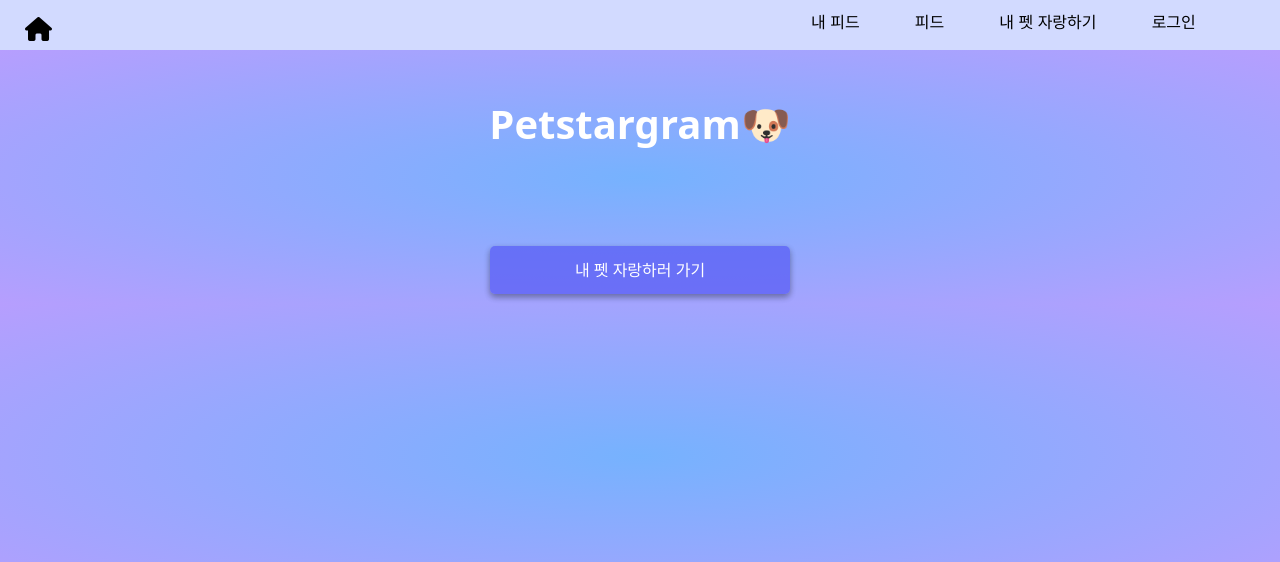
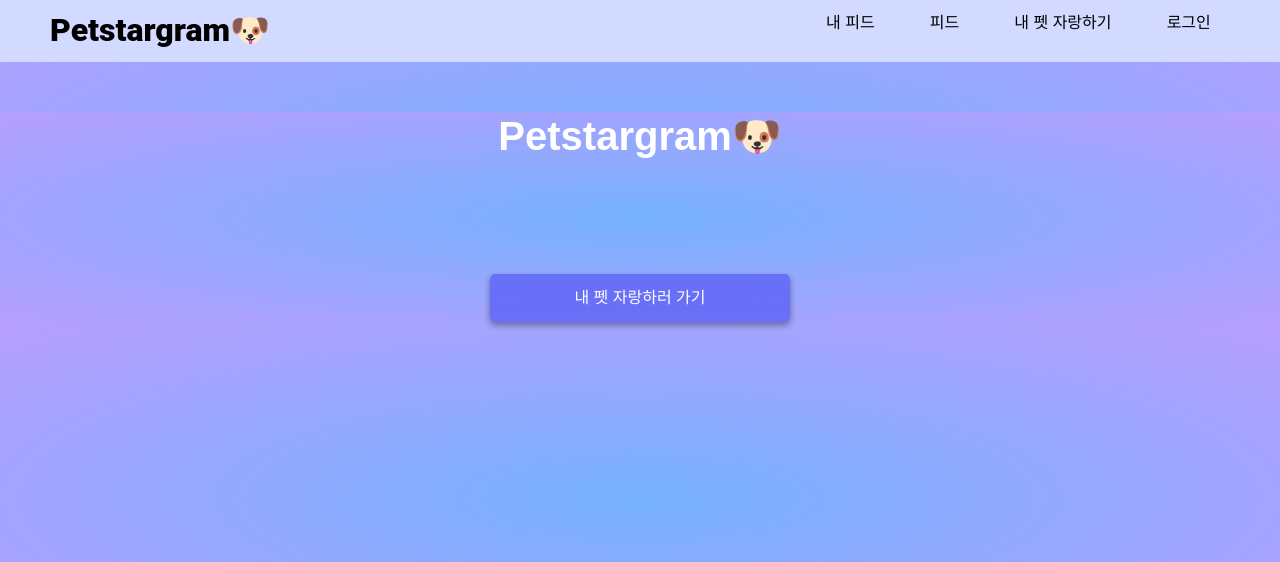
Before and after one commit to junvely/team19-toyproject, a Flask app: page / in a window 1280 px wide. Shown: the top 562 px of the page. Run offline with Flask 3, Linux system fonts and the light colour scheme; data that the repository does not hold is empty; some libraries are stand-ins or nearby versions.

Commit message:
메인페이지 디자인 수정

```diff
--- a/app.py
+++ b/app.py
@@ -172,6 +172,7 @@ def test_post():
       "url": url_receive
    }
    db.postInfos.insert_one(doc)
+   print(doc)
    return jsonify({'result': '저장완료!'})
 
 
--- a/static/css/index.css
+++ b/static/css/index.css
@@ -13,28 +13,6 @@ a {
 
 a:link {
   text-decoration: none;
-  margin-left: 5px;
-  margin-right: 5px;
-}
-
-a:visited {
-  text-decoration: none;
-  margin-left: 5px;
-  margin-right: 5px;
-}
-
-body {
-  display: flex;
-  flex-direction: column;
-  background: radial-gradient(#76b2fe, #b69efe);
-}
-
-main {
-  display: flex;
-  flex-direction: column;
-  justify-content: center;
-  align-items: center;
-  height: 100vh;
 }
 
 ul,
@@ -43,17 +21,17 @@ li {
   list-style: none;
 }
 
+body {
+  background: radial-gradient(#76b2fe, #b69efe);
+  font-family: "Noto Sans KR", sans-serif;
+}
+
 .navbar {
   display: flex;
-  flex-direction: row;
   justify-content: space-between;
   align-items: center;
   background-color: #d2daff;
-  height: 50px;
-  padding-left: 20px;
-  padding-right: 20px;
-  font-family: "Noto Sans KR", sans-serif;
-  font-weight: 400;
+  padding-left: 50px;
 }
 
 .nav-menu {
@@ -91,97 +69,118 @@ i {
 .heading__title {
   font-weight: 600;
   color: white;
+  margin-bottom: 5%;
 }
+
+.title a {
+  font-size: 2rem;
+  line-height: 2rem;
+  font-weight: 900;
+  font-family: "Roboto", sans-serif;
+  transition: all 0.2s;
+}
+
+.title a:hover {
+  color: #5153f5;
+}
+
+/* main */
 
 .main-container {
   background: radial-gradient(#76b2fe, #b69efe);
 }
 
 .hero-section {
-  align-items: flex-start;
-  background: radial-gradient(#76b2fe, #b69efe);
-  display: flex;
-  min-height: 100%;
-  justify-content: center;
-  padding: var(--spacing-xxl) var(--spacing-l);
+  width: 100%;
+  max-width: 1400px;
+  margin: 0 auto;
 }
 
-.card-grid {
-  display: grid;
-  grid-template-columns: repeat(1, 1fr);
-  grid-column-gap: var(--spacing-l);
-  grid-row-gap: var(--spacing-l);
-  max-width: var(--width-container);
-  width: 100%;
-}
-
-@media (min-width: 540px) {
-  .card-grid {
-    grid-template-columns: repeat(2, 1fr);
-  }
-}
-
-@media (min-width: 960px) {
-  .card-grid {
-    grid-template-columns: repeat(4, 1fr);
-  }
+ul {
+  display: flex;
+  justify-content: space-between;
 }
 
 .card {
-  list-style: none;
-  position: relative;
-  width: 400px;
-  height: 400px;
-  overflow:hidden
+  width: 32%;
+  padding: 1%;
+  border-radius: 10px;
+  transition: all 0.4s;
+  cursor: pointer;
 }
 
-.card:before {
-  content: "";
+.card img {
+  width: 100%;
+  height: 300px;
   display: block;
-  padding-bottom: 100%;
-  width: 100%;
 }
 
-.card__background {
-  border-radius: var(--spacing-l);
-  filter: brightness(0.75) saturate(1.2) contrast(0.85);
-  position: absolute;
-  left: 0;
-  top: 0;
-  right: 0;
-  bottom: 0;
-  transition: filter 200ms linear, transform 200ms linear;
+.car__img {
+  width: 100%;
+  height: auto;
 }
 
-/* .card:hover .card__background {
-  transform: scale(1.05) translateZ(0);
+.card__title {
+  font-size: 1.2rem;
+  line-height: 3rem;
 }
 
-.card-grid:hover > .card:not(:hover) .card__background {
-  filter: brightness(0.5) saturate(0) contrast(1.2) blur(20px);
-} */
-
-.card__content {
-  left: 0;
-  padding: var(--spacing-l);
-  position: absolute;
-  top: 0;
+.like-wrapper {
+  display: flex;
+  justify-content: space-between;
+  align-items: center;
+  padding: 2% 0;
+  margin-bottom: 5%;
 }
 
-.card__category {
-  color: var(--text-light);
-  font-size: 0.9rem;
-  margin-bottom: var(--spacing-s);
-  text-transform: uppercase;
+.like-btn {
+  width: 70px;
+  font-size: 0.8rem;
+  line-height: 25px;
+  padding: 2% 3%;
+  color: #fff;
+  background-color: #5154f5a8;
+  border: none;
+  border-radius: 5px;
+  box-shadow: 0 3px 6px rgba(0, 0, 0, 0.16), 0 3px 6px rgba(0, 0, 0, 0.23);
+  margin-top: 10%;
+  transition: all 0.3s;
+}
+.like-count {
+  line-height: 20px;
+}
+.like {
+  font-size: 20px;
+  color: red;
 }
 
-.card__heading {
-  color: var(--text-lighter);
-  font-size: 1.9rem;
-  text-shadow: 2px 2px 20px rgba(0, 0, 0, 0.2);
-  line-height: 1.4;
-  word-spacing: 100vw;
+.like-btn:hover {
+  background-color: #ce7fd8;
 }
+
+.card:hover {
+  box-shadow: 0px 6px 10px rgba(0, 0, 0, 0.4);
+  transform: scale(1.01);
+}
+
+.card-like {
+  text-align: right;
+}
+
+.card-footer {
+  background: transparent;
+  display: flex;
+  flex-direction: row;
+  justify-content: space-between;
+  padding: 0;
+  height: auto;
+}
+
+.card-footer p {
+  margin: 0;
+}
+
+/* button */
 
 .new-post {
   display: flex;
--- a/static/js/index.js
+++ b/static/js/index.js
@@ -3,39 +3,51 @@ $(document).ready(function () {
 });
 
 function show_home_cards() {
-  $('#cards').empty()
+  $("#cards").empty();
 
-  let arr= []
+  let arr = [];
   while (arr.length <= 3) {
-    let ran =Math.round(Math.random() * 10)
+    let ran = Math.round(Math.random() * 10);
     if (arr.includes(ran) === false) {
       arr.push(ran);
     }
   }
-  console.log(arr)
-  fetch('/feedget').then((res) => res.json()).then((data) => {
-    let cards = data['result']
-    for (let i = 1; i <= arr.length; i++) {
-      let temp_html = `
-      <a class="card" href="#">
-        <div class="card__background"><img src="${
-          cards[arr[i]].url
-        }" width=100%, height=100%/></div>
+  console.log(arr);
+  fetch("/feedget")
+    .then((res) => res.json())
+    .then((data) => {
+      let cards = data["result"];
+      for (let i = 1; i <= arr.length; i++) {
+        let temp_html = `
+      <li class="card" href="#">
+        <img src="${cards[arr[i]].url}" onerror="${
+          this.src
+        }="../static/img/cute.jpg"/>
         <div class="card__content">
-        <p class="card__category">${cards[arr[i]].title}</p>
-        <h3 class="card__heading">${cards[arr[i]].description}</h3>
-      </div>
-    </a>
-            `
-      $('#cards').append(temp_html)
-    }
-  })
-
+          <h3 class="card__title">${cards[arr[i]].title}</h3>
+          <p class="card__text">${cards[arr[i]].description}</p>
+        </div>
+        <div class="like-wrapper">
+              <div class="like-count"><span id="like-count-${i}"><span class="like">♥️ </span>${
+          cards[i].like
+        }</span></div>
+              <div class="like-btn-wrapper"><button id="like-btn-${i}" class="like-btn" data-card-id="${i}">좋아요♥️</button></div>
+              </div>
+              <div class='card-footer'>
+                <p>${cards[i].nickname ? cards[i].nickname : "닉네임"}</p>
+                <p>${cards[i].date.split(".")[1]}월 ${
+          cards[i].date.split(".")[2]
+        }일</p>
+        </div>
+      </li>
+            `;
+        $("#cards").append(temp_html);
+      }
+    });
 }
 
-
 const loginBtn = document.querySelector('a[href="login"]');
-const logoutBtn = document.querySelector('logout-button');
+const logoutBtn = document.querySelector("logout-button");
 const token = sessionStorage.getItem("token");
 
 if (token) {
--- a/templates/feed.html
+++ b/templates/feed.html
@@ -32,8 +32,8 @@
 
   <body>
     <nav class="navbar">
-      <div>
-        <a href="/"><i class="fa-solid fa-house home"></i></a>
+      <div class="title">
+        <a href="/">Petstargram🐶</a>
       </div>
       <div class="nav-menu">
         <ul>
@@ -119,6 +119,7 @@
       <div class="swiper-button-prev"></div>
     </div>
   </swiperbody>
+
   <!-- Swiper JS -->
   <script src="https://cdn.jsdelivr.net/npm/swiper@9/swiper-bundle.min.js"></script>
 
--- a/templates/index.html
+++ b/templates/index.html
@@ -18,14 +18,15 @@
   <script src="https://unpkg.com/aos@2.3.1/dist/aos.js"></script>
   <script src="https://kit.fontawesome.com/0ce3899162.js" crossorigin="anonymous"></script>
   <link href="../static/css/index.css" rel="stylesheet">
+  <link href="https://fonts.googleapis.com/css?family=Montserrat:400,700" rel="stylesheet">
   <script src="../static/js/index.js" defer> </script>
   <script src="../static/js/logout.js" type ="module" defer> </script>
 </head>
 
 <body>
   <nav class="navbar">
-    <div>
-      <a href="/"><i class="fa-solid fa-house home"></i></a>
+    <div class="title">
+      <a href="/">Petstargram🐶</a>
     </div>
     <div class="nav-menu">
       <ul>
@@ -42,20 +43,17 @@
       <h1 class="heading__title">Petstargram🐶</h1>
       <p class="heading__credits"><a class="heading__link" target="_blank" href="https://dribbble.com/sl"> </a></p>
     </div>
-
-    <link href="https://fonts.googleapis.com/css?family=Montserrat:400,700" rel="stylesheet">
-
     <section class="hero-section">
-      <div class="card-grid" id="cards">
-        <a class="card" href="#">
+      <ul id="cards">
+          <a class="card" href="#">
           <div class="card__background"></div>
           <div class="card__content">
+            <img src="../static/img/cute.jpg" alt="">
             <p class="card__category">제목</p>
             <h3 class="card__heading">내용</h3>
           </div>
-        </a>
-        <div>
-
+          </a>
+      </ul>
     </section>
     <div class="new-post-box"><a class="new-post" href="/feed/write">내 펫 자랑하러 가기</a></div>
   </div>
--- a/templates/myfeed.html
+++ b/templates/myfeed.html
@@ -32,8 +32,8 @@
 
   <body>
     <nav class="navbar">
-      <div>
-        <a href="/"><i class="fa-solid fa-house home"></i></a>
+      <div class="title">
+        <a href="/">Petstargram🐶</a>
       </div>
       <div class="nav-menu">
         <ul>
--- a/templates/new-post.html
+++ b/templates/new-post.html
@@ -17,8 +17,8 @@
 
   <body>
     <nav class="navbar">
-      <div>
-        <a href="/"><i class="fa-solid fa-house home"></i></a>
+      <div class="title">
+        <a href="/">Petstargram🐶</a>
       </div>
       <div class="nav-menu">
         <ul>
```
Also changed, not shown: static/css/feed.css (+12 -0 lines), static/css/new-post.css (+13 -1 lines), static/js/feed.js (+9 -3 lines), static/js/myfeed.js (+12 -4 lines), static/img/cute.jpg (added).
